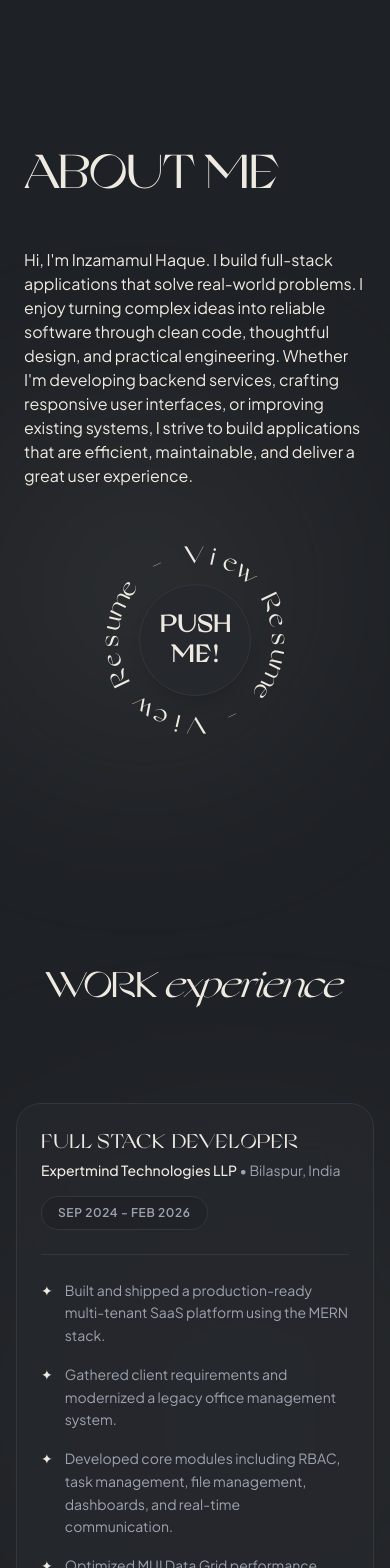
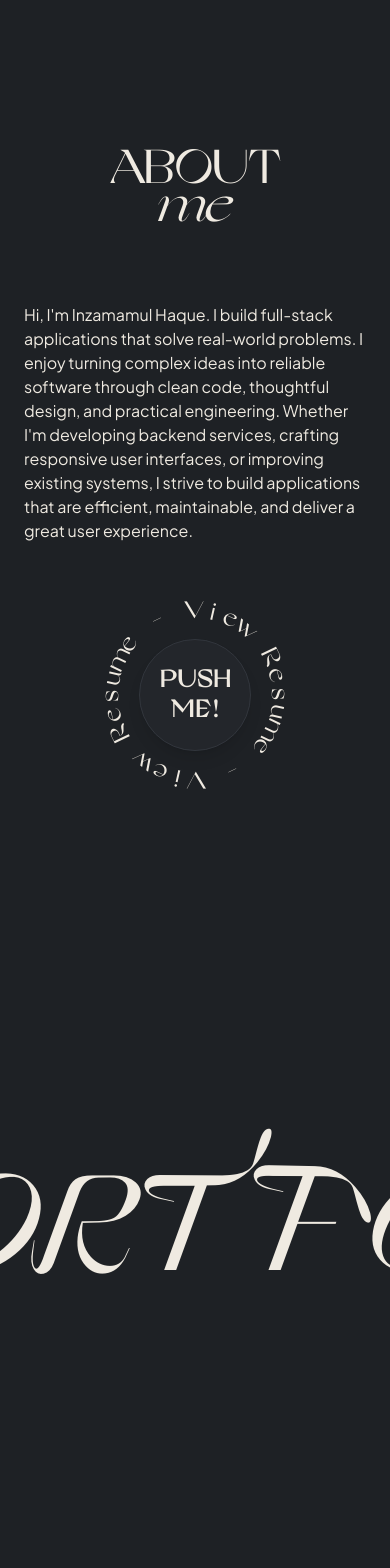
Before and after one commit to InzamamulHaque0786/InzamamulHaque_Pv-3, a React (Vite) app: page / in a window 390 px wide. Shown: the part 820-2388 px from the top of the page. Built offline with nearby package versions, Linux system fonts and the light colour scheme; a web font is replaced by a local one.

Commit message:
added portfolio marquee and some subtle scroll based animations

```diff
--- a/src/App.jsx
+++ b/src/App.jsx
@@ -9,12 +9,14 @@ import Contact from "./components/sections/Contact";
 import Navbar from './components/layout/Navbar';
 import Preloader from './components/ui/Preloader';
 import Experience from './components/sections/Experience';
+import PortfolioMarquee from './components/ui/PortfolioMarquee';
 
 const SinglePagePortfolio = () => {
   return (
     <main>
       <Hero />
       <About />
+      <PortfolioMarquee/>
       <Experience/>
       <Works />
       <Skills />
--- a/src/components/sections/About.jsx
+++ b/src/components/sections/About.jsx
@@ -1,16 +1,15 @@
 import { useRef } from "react";
-import { motion, useInView, useScroll, useTransform } from "framer-motion";
+import { motion, useScroll, useTransform } from "framer-motion";
 
 const About = () => {
   const ref = useRef(null);
-  const isInView = useInView(ref, { once: true, margin: "-20%" });
 
   // Increased rotation speed by multiplying scroll progression factor
   const { scrollYProgress } = useScroll();
   const rotate = useTransform(scrollYProgress, [0, 1], [0, 1080]);
 
   // Text loop for the rotating circle badge
-const textString = "View Resume - View Resume - ";
+  const textString = "View Resume - View Resume - ";
   const characters = textString.split("");
 
   return (
@@ -18,26 +17,42 @@ const textString = "View Resume - View Resume - ";
       id="about"
       className="relative min-h-screen flex items-center justify-center px-6 md:px-12 py-24"
     >
-      {/* Subtle background glow */}
-      <div className="absolute top-1/2 left-0 w-72 h-72 bg-[var(--brand-primary)]/10 rounded-full blur-[120px] pointer-events-none" />
+      <div className="max-w-5xl mx-auto w-full" ref={ref}>
+        <div className="flex flex-col items-center">
 
-      <div className="max-w-5xl mx-auto w-full" ref={ref}>
-        <motion.div
-          className="flex flex-col items-start"
-          initial={{ opacity: 0, y: 50 }}
-          animate={isInView ? { opacity: 1, y: 0 } : { opacity: 0, y: 50 }}
-          transition={{ duration: 0.8, ease: [0.22, 1, 0.36, 1] }}
-        >
-          {/* Heading */}
-          <h2 className="font-grandslang text-5xl md:text-7xl lg:text-8xl text-[var(--brand-primary)] uppercase tracking-tight leading-[1.1] mb-12">
-            About Me
-          </h2>
+          {/*
+            HEADING: ONLY ONCE
+          */}
+          <motion.h2
+            initial={{ opacity: 0, y: 100 }}
+            whileInView={{ opacity: 1, y: 0 }}
+            viewport={{ once: true, margin: "-15%" }}
+            transition={{ duration: 1.4, ease: [0.22, 1, 0.36, 1] }}
+            className="text-center font-grandslang py-8 text-5xl md:text-7xl lg:text-8xl text-[var(--brand-primary)] uppercase tracking-tight leading-[.7] mb-12"
+          >
+            About
+            <br />
+            <span className="font-grandslang italic lowercase font-normal text-[var(--text-main)]">
+              me
+            </span>
+          </motion.h2>
 
-          {/* Desktop: Text on Left, Rotating Button on Right | Mobile: Stacked */}
           <div className="w-full flex flex-col lg:flex-row lg:items-center lg:justify-between gap-12">
 
-            {/* Left Side: Bio Text */}
-            <p className="font-sans text-1xl md:text-2xl lg:text-2xl text-[var(--text-main)] max-w-3xl ">
+            {/*
+              BIO TEXT: ALWAYS (But ignores the top of the screen!)
+              The margin "10000px 0px -20% 0px" ensures it triggers when it comes up from the bottom,
+              but NEVER animates out when it leaves the top. It only reverses when going back down.
+            */}
+            <motion.p
+              initial={{ opacity: 0, y: 150 }}
+              whileInView={{ opacity: 1, y: 0 }}
+              // Top, Right, Bottom, Left
+              viewport={{ once: false, margin: "10000px 0px -25% 0px" }}
+              // Very slow and dramatic
+              transition={{ duration: 2.2, ease: [0.22, 1, 0.36, 1] }}
+              className="font-sans text-1xl md:text-2xl lg:text-2xl text-[var(--text-main)] max-w-3xl"
+            >
               Hi, I'm Inzamamul Haque. I build full-stack applications that solve
               real-world problems. I enjoy turning complex ideas into reliable
               software through clean code, thoughtful design, and practical
@@ -45,10 +60,18 @@ const textString = "View Resume - View Resume - ";
               responsive user interfaces, or improving existing systems, I strive
               to build applications that are efficient, maintainable, and deliver
               a great user experience.
-            </p>
+            </motion.p>
 
-            {/* Right Side: Rotating Badge Button linking to Google Drive Resume */}
-            <div className="flex-shrink-0 self-center lg:self-center">
+            {/*
+              BADGE: ONLY ONCE
+            */}
+            <motion.div
+              initial={{ opacity: 0, y: 100 }}
+              whileInView={{ opacity: 1, y: 0 }}
+              viewport={{ once: true, margin: "-15%" }}
+              transition={{ duration: 1.4, delay: 0.3, ease: [0.22, 1, 0.36, 1] }}
+              className="flex-shrink-0 self-center lg:self-center"
+            >
               <a
                 href="https://drive.google.com/file/d/1qFGxCJUR_QD6amhWaP4ehub8r8G1Fn_n/view?usp=sharing"
                 target="_blank"
@@ -56,7 +79,7 @@ const textString = "View Resume - View Resume - ";
                 className="relative flex items-center justify-center w-52 h-52 select-none cursor-pointer group"
                 aria-label="View Resume"
               >
-                {/* Rotating Text Ring - Perfectly concentric with adjusted radius matching exact container center */}
+                {/* Rotating Text Ring */}
                 <motion.div
                   style={{ rotate }}
                   className="absolute inset-0 w-full h-full rounded-full flex items-center justify-center pointer-events-none"
@@ -67,7 +90,7 @@ const textString = "View Resume - View Resume - ";
                       return (
                         <span
                           key={i}
-                          className="absolute  text-2xl md:text-lg font-grandslang  tracking-widest text-[var(--text-main)] "
+                          className="absolute text-2xl md:text-lg font-grandslang tracking-widest text-[var(--text-main)]"
                           style={{
                             transform: `rotate(${angle}deg) translateY(-84px)`,
                             transformOrigin: "center center",
@@ -80,7 +103,7 @@ const textString = "View Resume - View Resume - ";
                   </div>
                 </motion.div>
 
-                {/* Central Button - Perfectly centered & sized */}
+                {/* Central Button */}
                 <div className="w-28 h-28 rounded-full border border-[var(--border-light)] glass-panel bg-[var(--bg-base)]/80 flex flex-col items-center justify-center text-center shadow-lg group-hover:border-[var(--brand-primary)] group-hover:scale-105 transition-all duration-300 z-10">
                   <span className="font-grandslang font-bold text-2xl md:text-base tracking-wider uppercase text-[var(--text-main)] leading-tight">
                     Push
@@ -90,10 +113,10 @@ const textString = "View Resume - View Resume - ";
                   </span>
                 </div>
               </a>
-            </div>
+            </motion.div>
 
           </div>
-        </motion.div>
+        </div>
       </div>
     </section>
   );
--- a/src/components/sections/Experience.jsx
+++ b/src/components/sections/Experience.jsx
@@ -1,9 +1,23 @@
 import { useRef } from "react";
-import { motion, useInView } from "framer-motion";
+import { motion, useInView, useScroll, useTransform } from "framer-motion";
 
 const Experience = () => {
   const ref = useRef(null);
+
+  // Controls the initial fade-in for the whole section
   const isInView = useInView(ref, { once: true, margin: "-10%" });
+
+  // Tracks the scroll progress specifically while this section is on screen
+  const { scrollYProgress } = useScroll({
+    target: ref,
+    offset: ["start end", "end start"],
+  });
+
+  // Maps scroll progress to continuous horizontal movement
+  // Work moves Left to Right (-80px to 80px)
+  const workX = useTransform(scrollYProgress, [0, 1], [-80, 80]);
+  // Experience moves Right to Left (80px to -80px)
+  const experienceX = useTransform(scrollYProgress, [0, 1], [80, -80]);
 
   const experienceData = [
     {
@@ -38,8 +52,6 @@ const Experience = () => {
       id="experience"
       className="relative min-h-screen flex flex-col justify-center px-4 sm:px-6 md:px-12 py-24 overflow-x-hidden"
     >
-      <div className="absolute top-1/4 left-1/4 w-72 h-72 md:w-96 md:h-96 bg-[var(--brand-primary)]/15 rounded-full blur-[150px] pointer-events-none" />
-
       <div className="max-w-4xl mx-auto w-full" ref={ref}>
         {/* Section Heading matching About & Works sizing */}
         <motion.div
@@ -48,11 +60,23 @@ const Experience = () => {
           transition={{ duration: 0.8, ease: [0.22, 1, 0.36, 1] }}
           className="mb-24 text-center w-full"
         >
-          <h2 className="font-grandslang text-4xl sm:text-5xl md:text-7xl lg:text-8xl text-[var(--brand-primary)] uppercase tracking-tight leading-[1.1]">
-            Work{" "}
-            <span className="font-grandslang italic lowercase font-normal text-[var(--text-main)]">
+          <h2 className="font-grandslang text-5xl md:text-7xl lg:text-8xl text-[var(--brand-primary)] uppercase tracking-tight leading-[.9]">
+            {/* Work - Moves Left to Right */}
+            <motion.span
+              style={{ x: workX, display: "inline-block" }}
+            >
+              <span className="italic">Wo</span>rk
+            </motion.span>
+
+            <br />
+
+            {/* Experience - Moves Right to Left */}
+            <motion.span
+              style={{ x: experienceX, display: "inline-block" }}
+              className="font-grandslang italic lowercase font-normal text-[var(--text-main)]"
+            >
               Experience
-            </span>
+            </motion.span>
           </h2>
         </motion.div>
 
@@ -101,7 +125,7 @@ const Experience = () => {
                       key={itemIdx}
                       className="flex items-start gap-3 text-sm md:text-base text-[var(--text-muted)] leading-relaxed"
                     >
-                      <span className="text-[var(--brand-primary)]  flex-shrink-0">
+                      <span className="text-[var(--brand-primary)] flex-shrink-0">
                         ✦
                       </span>
                       <span className="break-words">{item}</span>
--- a/src/components/sections/Skills.jsx
+++ b/src/components/sections/Skills.jsx
@@ -80,7 +80,7 @@ const Skills = () => {
           transition={{ duration: 0.8, ease: [0.22, 1, 0.36, 1] }}
           className="mb-24 text-center"
         >
-          <h2 className="font-grandslang text-5xl md:text-7xl lg:text-8xl text-[var(--brand-primary)] uppercase tracking-tight leading-[1.1]">
+          <h2 className="py-6 font-grandslang text-5xl md:text-7xl lg:text-8xl text-[var(--brand-primary)] uppercase tracking-tight leading-[.9]">
             Technical <span className="font-grandslang italic font-normal lowercase text-[var(--text-main)]">Expertise</span>
           </h2>
         </motion.div>
--- /dev/null
+++ b/src/components/ui/PortfolioMarquee.jsx
@@ -0,0 +1,63 @@
+import { motion } from "framer-motion";
+
+const PortfolioMarquee = () => {
+  // We use 6 items per block to ensure it fully covers even ultra-wide monitors.
+  const items = [1, 2, 3, 4, 5, 6];
+
+  return (
+    <section className="py-64 overflow-hidden bg-[#1e2125] flex items-center relative">
+
+      {/*
+        Optional Edge Fades:
+        These create a smooth fade-in/fade-out effect at the edges of the screen.
+        If you want the text to touch the very edge, just delete these two divs!
+      */}
+      {/* <div className="absolute left-0 top-0 bottom-0 w-16 md:w-40 bg-gradient-to-r from-[#1e2125] to-transparent z-10 pointer-events-none" />
+      <div className="absolute right-0 top-0 bottom-0 w-16 md:w-40 bg-gradient-to-l from-[#1e2125] to-transparent z-10 pointer-events-none" /> */}
+
+      {/*
+        The Marquee Container
+      */}
+      <motion.div
+        className="flex whitespace-nowrap"
+        animate={{ x: ["0%", "-50%"] }}
+        transition={{
+          repeat: Infinity,
+          ease: "linear",
+          duration: 200, // Slowed down from 35 for a premium feel
+        }}
+      >
+        {/* ===================== SET 1 ===================== */}
+        <div className="flex gap-8 md:gap-16 pr-8 md:pr-16 items-center">
+          {items.map((item, i) => (
+            <div key={`set1-${i}`} className="flex items-center gap-8 md:gap-16">
+              <span className="font-grandslang italic text-[35vw] md:text-[22vw] leading-none uppercase text-[var(--text-main)]">
+                Portfolio
+              </span>
+              <span className="font-grandslang text-[35vw] md:text-[22vw] leading-none text-[var(--text-main)]">
+                .
+              </span>
+            </div>
+          ))}
+        </div>
+
+        {/* ===================== SET 2 (Duplicate) ===================== */}
+        <div className="flex gap-8 md:gap-16 pr-8 md:pr-16 items-center">
+          {items.map((item, i) => (
+            <div key={`set2-${i}`} className="flex items-center gap-8 md:gap-16">
+              <span className="font-grandslang italic text-[35vw] md:text-[22vw] leading-none uppercase text-[var(--text-main)]">
+                Portfolio
+              </span>
+              <span className="font-grandslang text-[35vw] md:text-[22vw] leading-none text-[var(--text-main)]">
+                .
+              </span>
+            </div>
+          ))}
+        </div>
+      </motion.div>
+
+    </section>
+  );
+};
+
+export default PortfolioMarquee;
```
Also changed, not shown: src/components/layout/FullScreenMenu.jsx (+32 -13 lines), src/components/sections/Works.jsx (+16 -11 lines).
